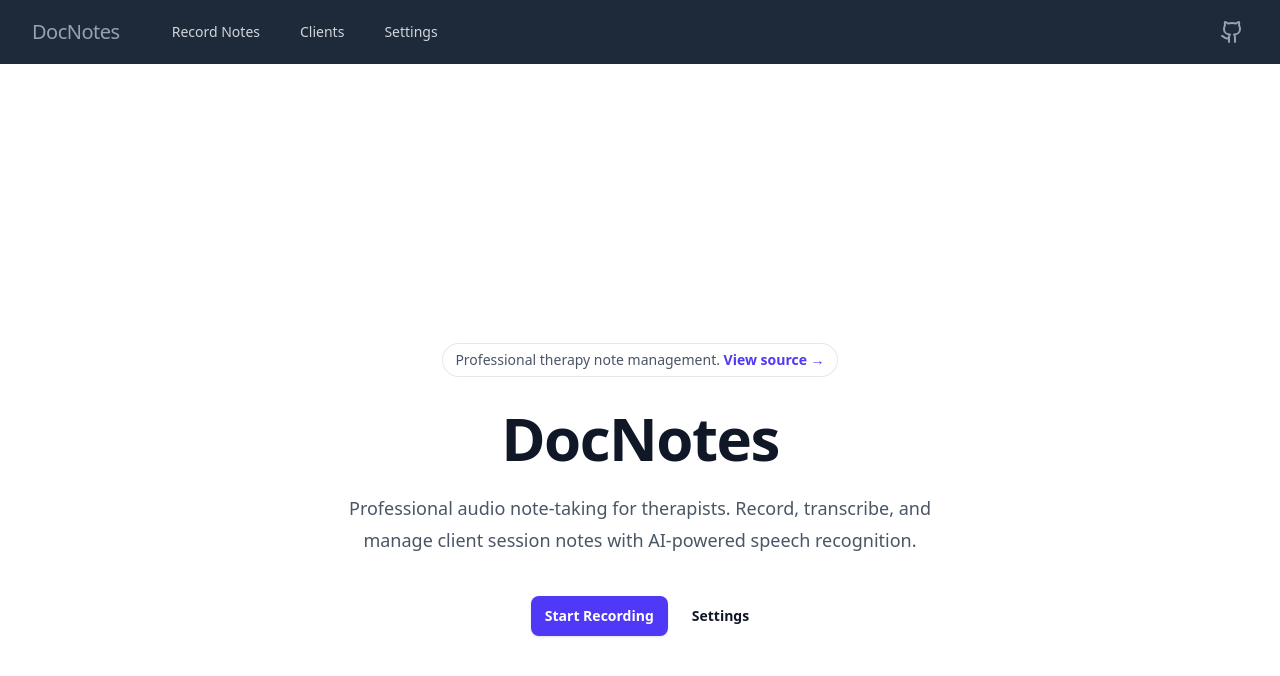
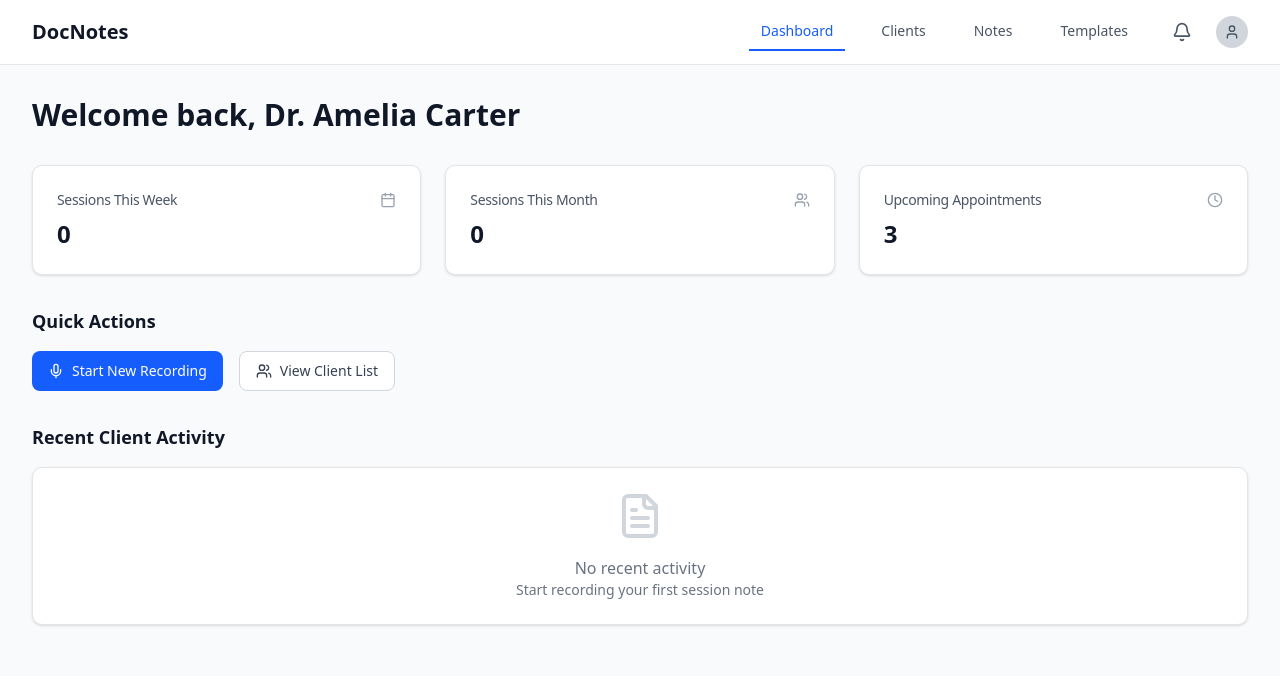
Before and after one commit to Demilade01/docnotes, a Next.js app: page / in a window 1280 px wide. Shown: the top 676 px of the page. Built offline with nearby package versions, Linux system fonts and the light colour scheme.

Commit message:
feat: implement dashboard and redesign navbar layout

```diff
--- a/app/layout.tsx
+++ b/app/layout.tsx
@@ -16,30 +16,20 @@ export default function RootLayout({ children }: RootLayoutProps) {
         <link rel="icon" href="/favicon.ico" sizes="any" />
       </head>
       <body className="h-full">
-        <nav className="bg-gray-800">
-          <div className="mx-auto max-w-7xl px-6 lg:px-8">
+        <nav className="bg-white border-b border-gray-200 w-full">
+          <div className="w-full px-6 lg:px-8">
             <div className="flex h-16 items-center justify-between">
               <div className="flex items-center">
                 <Link href="/">
-                  <h1 className="text-lg md:text-xl tracking-tight text-gray-400 hover:text-white">
+                  <h1 className="text-xl font-bold text-gray-900">
                     DocNotes
                   </h1>
                 </Link>
+              </div>
+              <div className="flex items-center">
                 <NavMenu />
+                <NavMenuMobileButton />
               </div>
-              <div className="hidden md:block">
-                <div className="ml-4 flex items-center md:ml-6">
-                  <Link
-                    href="https://github.com/Demilade01/docnotes"
-                    className="relative rounded-full bg-gray-800 p-1 text-gray-400 hover:text-white focus:outline-none focus:ring-2 focus:ring-white focus:ring-offset-2 focus:ring-offset-gray-800"
-                  >
-                    <span className="absolute -inset-1.5"></span>
-                    <span className="sr-only">View GitHub</span>
-                    <Github />
-                  </Link>
-                </div>
-              </div>
-              <NavMenuMobileButton />
             </div>
           </div>
           <NavMenuMobile />
--- a/app/page.tsx
+++ b/app/page.tsx
@@ -1,39 +1,181 @@
+"use client";
+
+import React from "react";
+import { useClients } from "@/lib/stores/clients";
+import { useTranscriptions } from "@/lib/stores/transcriptions";
+import { Card, CardContent, CardDescription, CardHeader, CardTitle } from "@/components/ui/card";
+import { Button } from "@/components/ui/button";
+import { Badge } from "@/components/ui/badge";
+import { Calendar, Users, FileText, Clock, Mic, ArrowRight } from "lucide-react";
 import Link from "next/link";
 
-export default function Homepage() {
+export default function Dashboard() {
+  const { clients } = useClients();
+  const { items: notes } = useTranscriptions();
+
+  // Calculate metrics
+  const now = new Date();
+  const oneWeekAgo = new Date(now.getTime() - 7 * 24 * 60 * 60 * 1000);
+  const oneMonthAgo = new Date(now.getTime() - 30 * 24 * 60 * 60 * 1000);
+
+  const sessionsThisWeek = notes.filter(note =>
+    new Date(note.dateTime) >= oneWeekAgo
+  ).length;
+
+  const sessionsThisMonth = notes.filter(note =>
+    new Date(note.dateTime) >= oneMonthAgo
+  ).length;
+
+  // Mock upcoming appointments (in a real app, this would come from a calendar/booking system)
+  const upcomingAppointments = 3;
+
+  // Get recent client activity (last 5 notes with client info)
+  const recentActivity = notes
+    .filter(note => note.clientId)
+    .slice(0, 5)
+    .map(note => {
+      const client = clients.find(c => c.id === note.clientId);
+      return {
+        ...note,
+        clientName: client ? `${client.firstName} ${client.lastName}` : 'Unknown Client',
+        notesSummary: note.transcription.length > 60
+          ? note.transcription.substring(0, 60) + '...'
+          : note.transcription
+      };
+    });
+
+  const formatDate = (dateString: string) => {
+    return new Date(dateString).toLocaleDateString('en-US', {
+      year: 'numeric',
+      month: '2-digit',
+      day: '2-digit'
+    });
+  };
+
   return (
-    <div className="px-6 pt-14 lg:px-8">
-      <div className="mx-auto max-w-2xl py-32 sm:py-48 lg:py-56">
-        <div className="hidden sm:mb-8 sm:flex sm:justify-center">
-          <div className="relative rounded-full px-3 py-1 text-sm leading-6 text-gray-600 ring-1 ring-gray-900/10 hover:ring-gray-900/20">
-            Professional therapy note management.{" "}
-            <Link
-              href="https://github.com/Demilade01/docnotes"
-              className="font-semibold text-indigo-600"
-            >
-              <span className="absolute inset-0" aria-hidden="true" />
-              View source <span aria-hidden="true">&rarr;</span>
+    <div className="min-h-screen bg-gray-50">
+      <div className="mx-auto max-w-7xl px-4 py-8 sm:px-6 lg:px-8">
+        {/* Welcome Message */}
+        <div className="mb-8">
+          <h1 className="text-3xl font-bold text-gray-900">Welcome back, Dr. Amelia Carter</h1>
+        </div>
+
+        {/* Key Metrics Cards */}
+        <div className="grid grid-cols-1 gap-6 sm:grid-cols-2 lg:grid-cols-3 mb-8">
+          <Card>
+            <CardHeader className="flex flex-row items-center justify-between space-y-0 pb-2">
+              <CardTitle className="text-sm font-medium text-gray-600">Sessions This Week</CardTitle>
+              <Calendar className="h-4 w-4 text-gray-400" />
+            </CardHeader>
+            <CardContent>
+              <div className="text-2xl font-bold text-gray-900">{sessionsThisWeek}</div>
+            </CardContent>
+          </Card>
+
+          <Card>
+            <CardHeader className="flex flex-row items-center justify-between space-y-0 pb-2">
+              <CardTitle className="text-sm font-medium text-gray-600">Sessions This Month</CardTitle>
+              <Users className="h-4 w-4 text-gray-400" />
+            </CardHeader>
+            <CardContent>
+              <div className="text-2xl font-bold text-gray-900">{sessionsThisMonth}</div>
+            </CardContent>
+          </Card>
+
+          <Card>
+            <CardHeader className="flex flex-row items-center justify-between space-y-0 pb-2">
+              <CardTitle className="text-sm font-medium text-gray-600">Upcoming Appointments</CardTitle>
+              <Clock className="h-4 w-4 text-gray-400" />
+            </CardHeader>
+            <CardContent>
+              <div className="text-2xl font-bold text-gray-900">{upcomingAppointments}</div>
+            </CardContent>
+          </Card>
+        </div>
+
+        {/* Quick Actions */}
+        <div className="mb-8">
+          <h2 className="text-lg font-semibold text-gray-900 mb-4">Quick Actions</h2>
+          <div className="flex flex-col sm:flex-row gap-4">
+            <Link href="/record">
+              <Button className="bg-blue-600 hover:bg-blue-700 text-white">
+                <Mic className="h-4 w-4 mr-2" />
+                Start New Recording
+              </Button>
+            </Link>
+            <Link href="/clients">
+              <Button variant="outline" className="border-gray-300 text-gray-700 hover:bg-gray-50">
+                <Users className="h-4 w-4 mr-2" />
+                View Client List
+              </Button>
             </Link>
           </div>
         </div>
-        <div className="text-center">
-          <h1 className="text-4xl font-bold tracking-tight text-gray-900 sm:text-6xl [text-wrap:balance]">
-            DocNotes
-          </h1>
-          <p className="mt-6 text-lg leading-8 text-gray-600 [text-wrap:balance]">
-            Professional audio note-taking for therapists. Record, transcribe, and manage client session notes with AI-powered speech recognition.
-          </p>
-          <div className="mt-10 flex items-center justify-center gap-x-6">
-            <Link
-              href="/record"
-              className="rounded-md bg-indigo-600 px-3.5 py-2.5 text-sm font-semibold text-white shadow-sm hover:bg-indigo-500 focus-visible:outline focus-visible:outline-offset-2 focus-visible:outline-indigo-600"
-            >
-              Start Recording
-            </Link>
-            <Link href="/settings" className="text-sm font-semibold leading-6 text-gray-900">
-              Settings
-            </Link>
-          </div>
+
+        {/* Recent Client Activity */}
+        <div>
+          <h2 className="text-lg font-semibold text-gray-900 mb-4">Recent Client Activity</h2>
+          <Card>
+            <CardContent className="p-0">
+              {recentActivity.length === 0 ? (
+                <div className="p-6 text-center text-gray-500">
+                  <FileText className="h-12 w-12 mx-auto mb-4 text-gray-300" />
+                  <p>No recent activity</p>
+                  <p className="text-sm">Start recording your first session note</p>
+                </div>
+              ) : (
+                <div className="overflow-x-auto">
+                  <table className="w-full">
+                    <thead className="bg-gray-50">
+                      <tr>
+                        <th className="px-6 py-3 text-left text-xs font-medium text-gray-500 uppercase tracking-wider">
+                          Client Name
+                        </th>
+                        <th className="px-6 py-3 text-left text-xs font-medium text-gray-500 uppercase tracking-wider">
+                          Last Session Date
+                        </th>
+                        <th className="px-6 py-3 text-left text-xs font-medium text-gray-500 uppercase tracking-wider">
+                          Notes Summary
+                        </th>
+                        <th className="px-6 py-3 text-left text-xs font-medium text-gray-500 uppercase tracking-wider">
+                          Actions
+                        </th>
+                      </tr>
+                    </thead>
+                    <tbody className="bg-white divide-y divide-gray-200">
+                      {recentActivity.map((activity) => (
+                        <tr key={activity.id} className="hover:bg-gray-50">
+                          <td className="px-6 py-4 whitespace-nowrap">
+                            <div className="text-sm font-medium text-gray-900">
+                              {activity.clientName}
+                            </div>
+                          </td>
+                          <td className="px-6 py-4 whitespace-nowrap">
+                            <div className="text-sm text-gray-500">
+                              {formatDate(activity.dateTime)}
+                            </div>
+                          </td>
+                          <td className="px-6 py-4">
+                            <div className="text-sm text-gray-900 max-w-xs truncate">
+                              {activity.notesSummary}
+                            </div>
+                          </td>
+                          <td className="px-6 py-4 whitespace-nowrap">
+                            <Link href="/record">
+                              <Button variant="ghost" size="sm" className="text-blue-600 hover:text-blue-800">
+                                View Notes
+                                <ArrowRight className="h-3 w-3 ml-1" />
+                              </Button>
+                            </Link>
+                          </td>
+                        </tr>
+                      ))}
+                    </tbody>
+                  </table>
+                </div>
+              )}
+            </CardContent>
+          </Card>
         </div>
       </div>
     </div>
--- a/components/NavMenu.tsx
+++ b/components/NavMenu.tsx
@@ -2,13 +2,14 @@
 
 import { usePathname } from "next/navigation";
 import { navItems } from "@/lib/config";
+import { Bell, User } from "lucide-react";
 
 export default function NavMenu() {
   const pathname = usePathname();
 
   return (
-    <div className="hidden md:block">
-      <div className="ml-10 flex items-baseline space-x-4">
+    <div className="hidden md:flex items-center space-x-6">
+      <div className="flex items-baseline space-x-6">
         {navItems?.length &&
           navItems.map((item) => (
             <a
@@ -16,15 +17,23 @@ export default function NavMenu() {
               href={item.href}
               className={`${
                 pathname === item.href
-                  ? "bg-gray-900 text-white"
-                  : "text-gray-300 hover:bg-gray-700 hover:text-white"
-              } rounded-md px-3 py-2 text-sm font-medium`}
+                  ? "text-blue-600 border-b-2 border-blue-600"
+                  : "text-gray-600 hover:text-blue-600"
+              } px-3 py-2 text-sm font-medium transition-colors`}
               aria-current={pathname === item.href ? "page" : undefined}
             >
               {item.label}
             </a>
           ))}
       </div>
+      <div className="flex items-center space-x-4">
+        <button className="p-2 text-gray-600 hover:text-blue-600 transition-colors">
+          <Bell className="h-5 w-5" />
+        </button>
+        <div className="w-8 h-8 bg-gray-300 rounded-full flex items-center justify-center">
+          <User className="h-4 w-4 text-gray-600" />
+        </div>
+      </div>
     </div>
   );
 }
--- a/lib/config.ts
+++ b/lib/config.ts
@@ -1,14 +1,18 @@
 export const navItems = [
   {
-    label: "Record Notes",
-    href: "/record",
+    label: "Dashboard",
+    href: "/",
   },
   {
     label: "Clients",
     href: "/clients",
   },
   {
-    label: "Settings",
-    href: "/settings",
+    label: "Notes",
+    href: "/record",
+  },
+  {
+    label: "Templates",
+    href: "/templates",
   },
 ];
```
Also changed, not shown: app/templates/page.tsx (added, +77 -0 lines).
